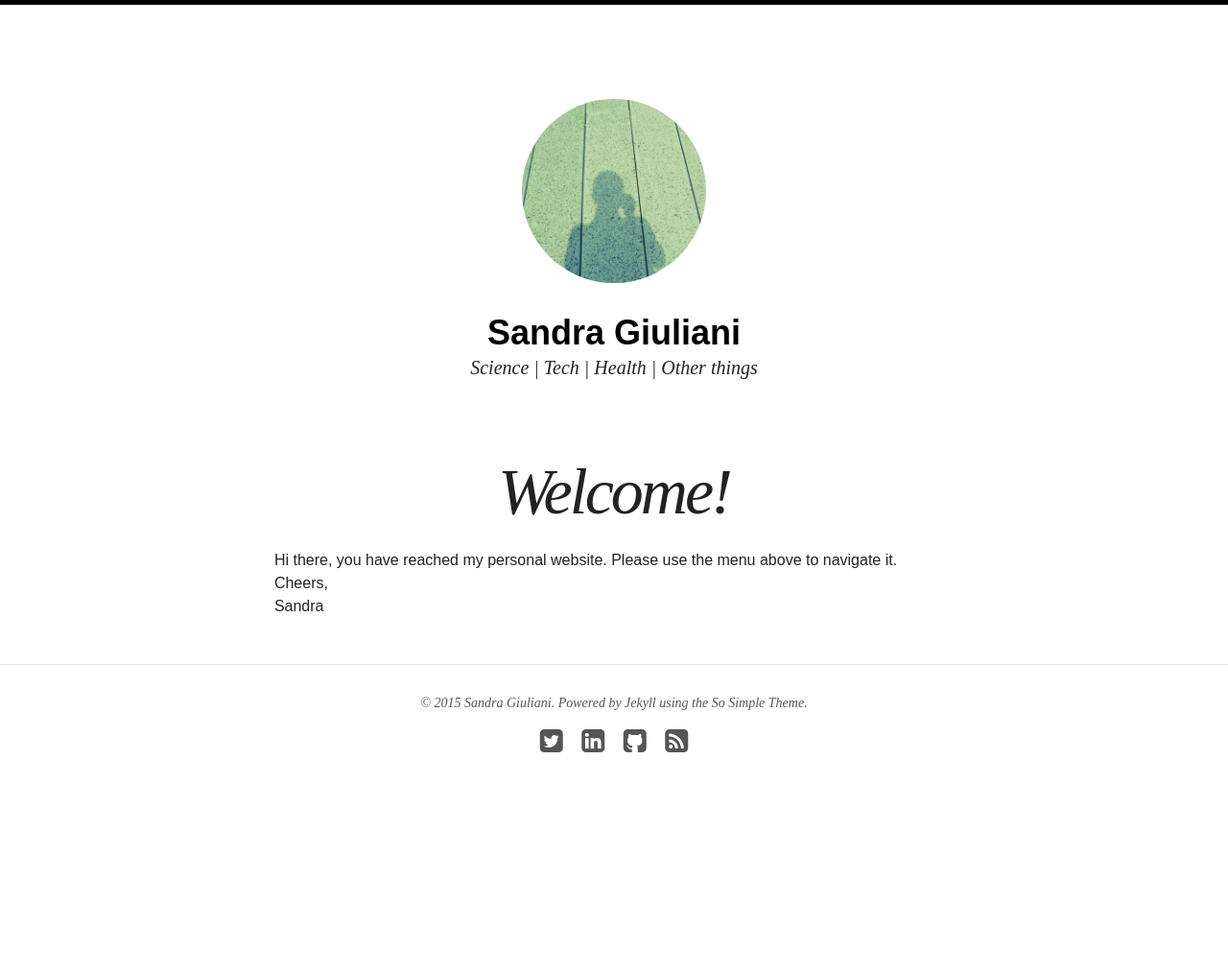
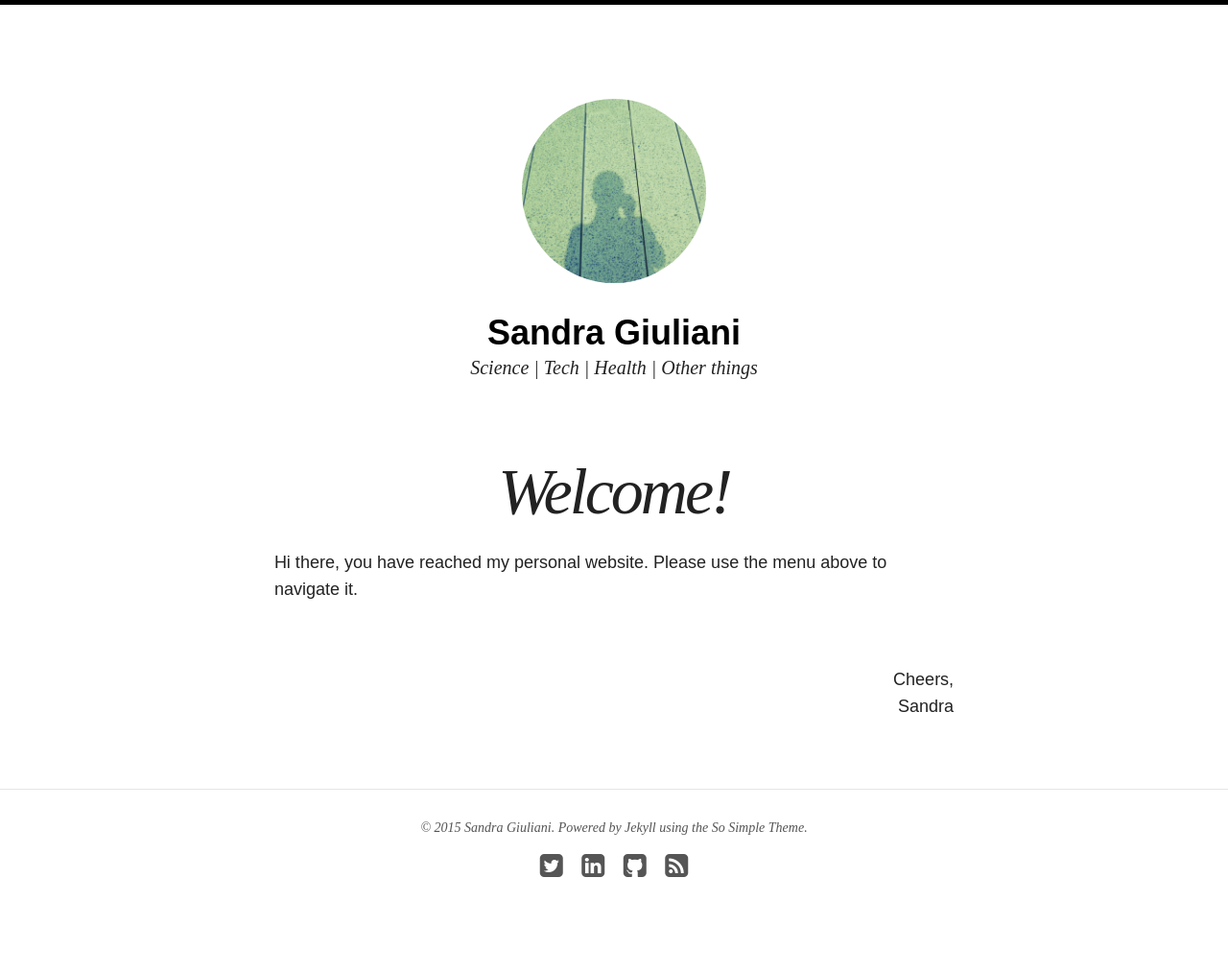
Before and after one commit to sandygiuliani/sandygiuliani.github.io, a Jekyll site: the page built from index.html, in a window 1280 px wide. Shown: the whole page at 96% size. Built offline with Jekyll 4.4.1, drawn with Linux system fonts in a browser that asks for light colours; nearby versions of some CDN libraries; before the commit the page ends 900 px from its top, so only the background shows below that.

Commit message:
add breaks

```diff
--- a/index.html
+++ b/index.html
@@ -11,8 +11,10 @@ search_omit: true
 {% endfor %}
 </ul> -->
 
-Hi there, you have reached my personal website. Please use the menu above to navigate it. <br>
+<p>Hi there, you have reached my personal website. Please use the menu above to navigate it. </p>
 
-
+<br>
+<p align="right">
 Cheers,  <br>
 Sandra
+</p>
```
